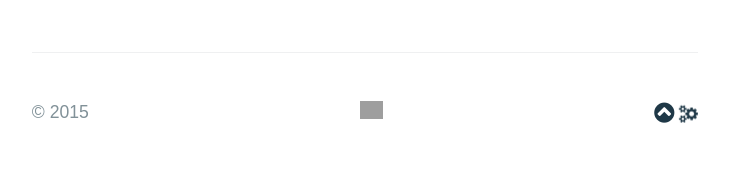
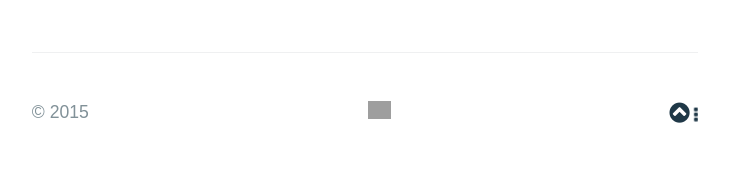
Before and after one commit to arcions/arcions.github.io, a Jekyll site: the page built from index.html, in a window 1280 px wide. Shown: the part 1803-1995 px from the top of the page, without its empty margins (275-1004 px from the left). Built offline with Jekyll 4.4.1, drawn with Linux system fonts in a browser that asks for light colours; nearby versions of some CDN libraries; some web fonts are replaced; Markdown is read by kramdown in place of the engine named in the settings; grey boxes are pictures that could not be loaded.

Commit message:
Update footer.html

```diff
--- a/_includes/footer.html
+++ b/_includes/footer.html
@@ -1,6 +1,6 @@
 <footer class="site-footer">
   <span class="site-footer-credits">&copy; 2015</span>
-  <span class="site-footer-other"><a href="#" title="Top of page"><i class="fa fa-chevron-circle-up fa-lg"></i></a> <a href="/about" target="_blank" title="About this website"><i class="fa fa-cogs fa-pulse"></i></a></span>
+  <span class="site-footer-other"><a href="#" title="Top of page"><i class="fa fa-chevron-circle-up fa-lg"></i></a> <a href="/about" target="_blank" title="About this website"><i class="fa fa-ellipsis-v fa-pulse"></i></a></span>
   <!-- <a href="/" target="_blank" title="Contact"><i class="fa fa-envelope-o fa-lg"></i></a></span> -->
   <span class="site-footer-owner"><a href="/"><img alt="ArcIons" src="https://lh3.googleusercontent.com/-T-ThS-KKFiQ/VfDjrpDbU-I/AAAAAAAAAfA/mvIzCY1mREE/w248-h256-no/0a.png" width="23"></a></span>
 </footer>
```
